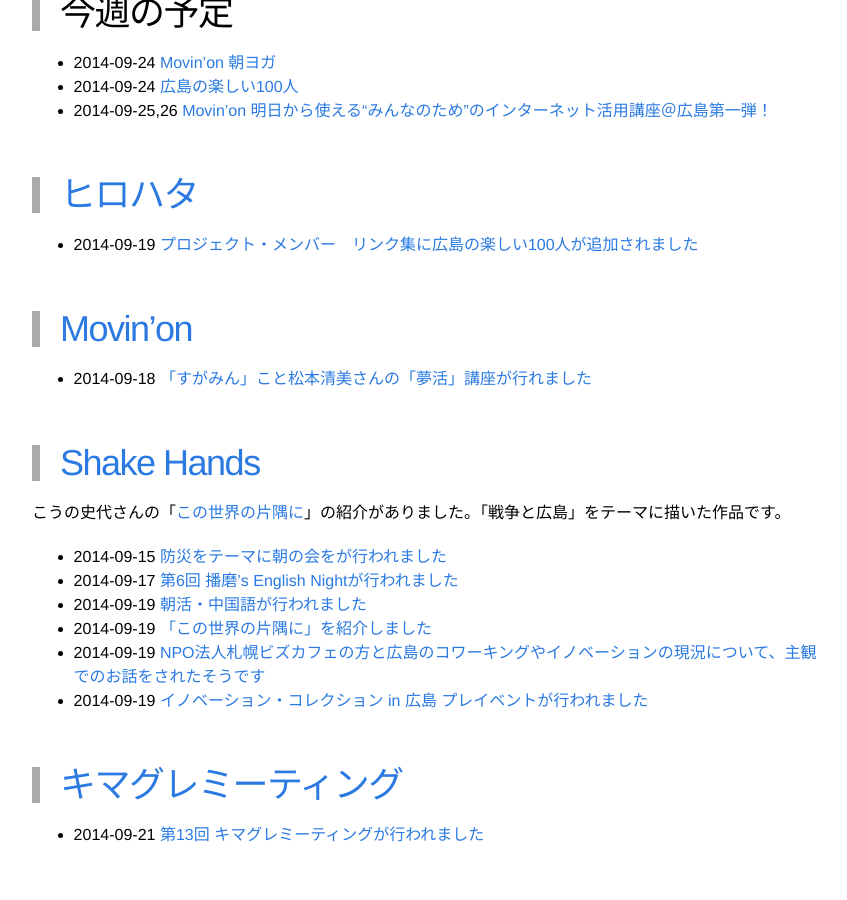
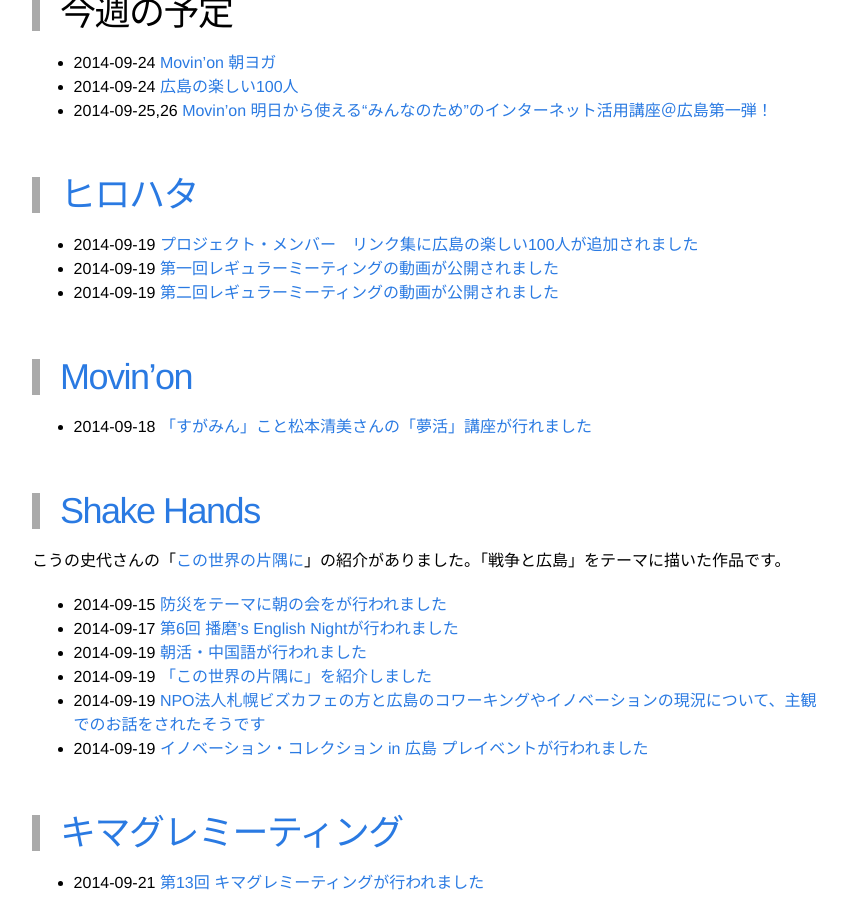
Before and after one commit to great-h/hirohata, a Jekyll site: the page built from _posts/2014-09-21-report.markdown, in a window 1280 px wide and 900 px high, scrolled down 309 px. Shown: the whole window, without its empty margins (208-1055 px from the left). Built offline with Jekyll 4.4.1, drawn with Linux system fonts in a browser that asks for light colours.

Commit message:
ヒロハタレギュラーミーティングの動画が公開されていました

```diff
--- a/_posts/2014-09-21-report.markdown
+++ b/_posts/2014-09-21-report.markdown
@@ -16,6 +16,8 @@
 # [ヒロハタ](http://hiro-hata.com/)
 
 * 2014-09-19 [プロジェクト・メンバー　リンク集に広島の楽しい100人が追加されました](http://hiro-hata.com/post/96550050645)
+* 2014-09-19 [第一回レギュラーミーティングの動画が公開されました](https://www.youtube.com/playlist?list=PLZQfOsGHQyPsV--g4kJOSefXlJFF9Z8mM)
+* 2014-09-19 [第二回レギュラーミーティングの動画が公開されました](https://www.youtube.com/playlist?list=PLZQfOsGHQyPvpGtR2JtVvnBg0SROJFAKh)
 
 
 # [Movin'on](http://coworking-hiroshima.com/)
```
